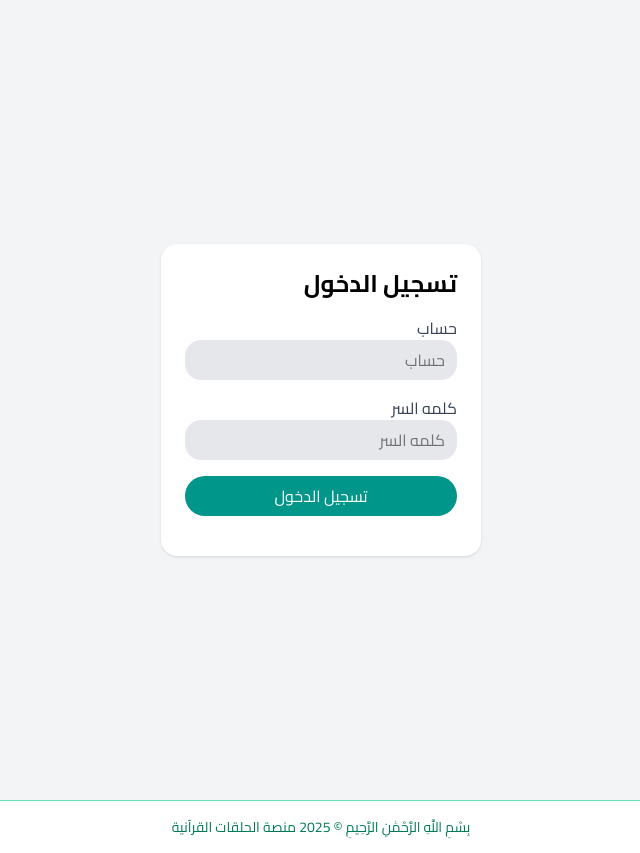
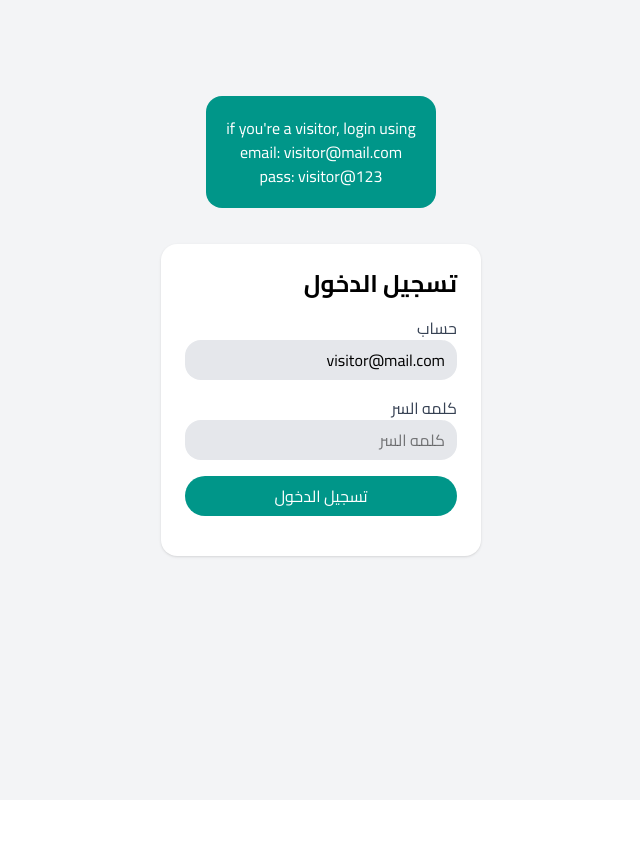
Before and after one commit to O-Ilpa/QuranManagSysFront, a React (Vite) app in the folder client/: page /login in a window 1280 px wide. Shown: the whole page, without its empty margins (319-959 px from the left). After the commit the page ends 800 px from the top, so only its background shows below. Built offline with nearby package versions, Linux system fonts and the light colour scheme.

Commit message:
finilalizing the UI and adding a box for the visitor email/pass

```diff
--- a/client/src/App.jsx
+++ b/client/src/App.jsx
@@ -26,10 +26,7 @@ function App() {
         <Route path="/students/:id" element={<StudentDetail />} />
       </Routes>
 
-      <footer className="bg-white border-t border-emerald-300 text-emerald-700 py-4 text-center text-sm mt-auto">
-        بِسْمِ اللَّهِ الرَّحْمَٰنِ الرَّحِيمِ &copy; {new Date().getFullYear()}{" "}
-        منصة الحلقات القرآنية
-      </footer>
+
     </Router>
   );
 }
--- a/client/src/components/GroupDetail.jsx
+++ b/client/src/components/GroupDetail.jsx
@@ -38,7 +38,6 @@ export default function GroupDetail() {
       );
 
       const lesson = res.data?.lesson ?? res.data?.createdLesson ?? null;
-
 
       navigate(`/groups/${group._id}/lessons/${lesson._id}`);
 
@@ -181,6 +180,7 @@ function StudentAccordion({ student }) {
   }
 
   return (
+    <>
       <li className="border rounded-lg overflow-hidden shadow-sm">
         {/* Accordion Button */}
         <button
@@ -232,5 +232,10 @@ function StudentAccordion({ student }) {
           </div>
         )}
       </li>
+      <footer className="bg-white border-t border-emerald-300 text-emerald-700 py-4 text-center text-sm mt-auto">
+        بِسْمِ اللَّهِ الرَّحْمَٰنِ الرَّحِيمِ &copy; {new Date().getFullYear()}{" "}
+        منصة الحلقات القرآنية
+      </footer>{" "}
+    </>
   );
 }
--- a/client/src/components/LessonSession.jsx
+++ b/client/src/components/LessonSession.jsx
@@ -714,6 +714,7 @@ export default function LessonSession() {
   if (!lesson) return <div className="p-4">درس غير موجود</div>;
 
   return (
+    <>
     <div
       dir="rtl"
       className="min-h-screen bg-gradient-to-br from-emerald-50 to-emerald-100 p-6"
@@ -914,5 +915,9 @@ export default function LessonSession() {
         طالب {index + 1} من {studentsList.length}
       </div>
     </div>
+          <footer className="bg-white border-t border-emerald-300 text-emerald-700 py-4 text-center text-sm mt-auto">
+        بِسْمِ اللَّهِ الرَّحْمَٰنِ الرَّحِيمِ &copy; {new Date().getFullYear()}{" "}
+        منصة الحلقات القرآنية
+      </footer></>
   );
 }
--- a/client/src/components/adminDash.jsx
+++ b/client/src/components/adminDash.jsx
@@ -23,7 +23,10 @@ export default function AdminDashboard() {
       navigate("/login");
     }
   });
-  const decoded = jwtDecode(token);
+  let decoded = {}
+  if (token) {
+    decoded = jwtDecode(token);
+  }
   return (
     <>
       <header className="bg-white border-b border-emerald-300 py-4 px-6 shadow-sm flex justify-between items-center">
@@ -82,13 +85,19 @@ export default function AdminDashboard() {
 
         <div className="flex-1 flex flex-col min-h-screen">
           <main className="flex-1 p-4 md:p-6 space-y-6">
-            <div className="text-center text-red-600">{decoded.name == "Visitor" ? "Unauthorized" : ""}</div>
+            <div className="text-center text-red-600">
+              {decoded.name == "Visitor" ? "Unauthorized" : ""}
+            </div>
             {activeTab === "users" && <StudentsPanel />}
 
             {activeTab === "groups" && <GroupsPanel />}
           </main>
         </div>
       </div>
+      <footer className="bg-white border-t border-emerald-300 text-emerald-700 py-4 text-center text-sm mt-auto">
+        بِسْمِ اللَّهِ الرَّحْمَٰنِ الرَّحِيمِ &copy; {new Date().getFullYear()}{" "}
+        منصة الحلقات القرآنية
+      </footer>
     </>
   );
 }
--- a/client/src/components/home.jsx
+++ b/client/src/components/home.jsx
@@ -76,7 +76,7 @@ function QuranLessonsHome() {
       setLoading(false);
     }
   }
-const decoded = jwtDecode(token)
+  const decoded = jwtDecode(token);
   return (
     <>
       <header className="bg-white border-b border-emerald-300 py-4 px-6 shadow-sm flex justify-between items-center">
@@ -108,7 +108,9 @@ const decoded = jwtDecode(token)
           <h2 className="text-4xl text-center font-extrabold text-emerald-800 mb-10 border-b border-emerald-400 inline-block pb-3">
             الحلقات القرآنية المباركة
           </h2>
-          <div className="text-center text-red-600 mb-3">{decoded.name == "Visitor" ? "Unauthorized" : ""}</div>
+          <div className="text-center text-red-600 mb-3">
+            {decoded.name == "Visitor" ? "Unauthorized" : ""}
+          </div>
 
           {/* LOADER */}
           {loadingGroups ? (
@@ -146,6 +148,10 @@ const decoded = jwtDecode(token)
           )}
         </main>
       </div>
+      <footer className="bg-white border-t border-emerald-300 text-emerald-700 py-4 text-center text-sm mt-auto">
+        بِسْمِ اللَّهِ الرَّحْمَٰنِ الرَّحِيمِ &copy; {new Date().getFullYear()}{" "}
+        منصة الحلقات القرآنية
+      </footer>
     </>
   );
 }
--- a/client/src/components/login.jsx
+++ b/client/src/components/login.jsx
@@ -46,7 +46,12 @@ const LogIn = () => {
   };
   return (
     <>
-      <div className=" flex justify-center items-center min-h-screen bg-gray-100">
+      <div className=" flex flex-col justify-center items-center min-h-screen bg-gray-100">
+        <p className="p-5 absolute  text-center bg-teal-600 text-white rounded-2xl top-24">
+          if you're a visitor, login using <br />
+          email: visitor@mail.com <br />
+          pass: visitor@123
+        </p>
         <div className="rounded-2xl shadow p-6 w-80 bg-white">
           <h2 className="text-2xl font-bold mb-4">تسجيل الدخول</h2>
           <p className="text-red-700">{message}</p>
@@ -62,10 +67,11 @@ const LogIn = () => {
                 placeholder="حساب"
                 name="email"
                 required
+                value="visitor@mail.com"
               />
             </div>
             <div className="mb-4">
-              <label className="block text-gray-700" htmlFor="password">
+              <label className="block text-gray-700" htmlFor="password" value="visitor@123">
                 كلمه السر
               </label>
               <input
```
Lines whose indentation alone changed are shown as unchanged.
